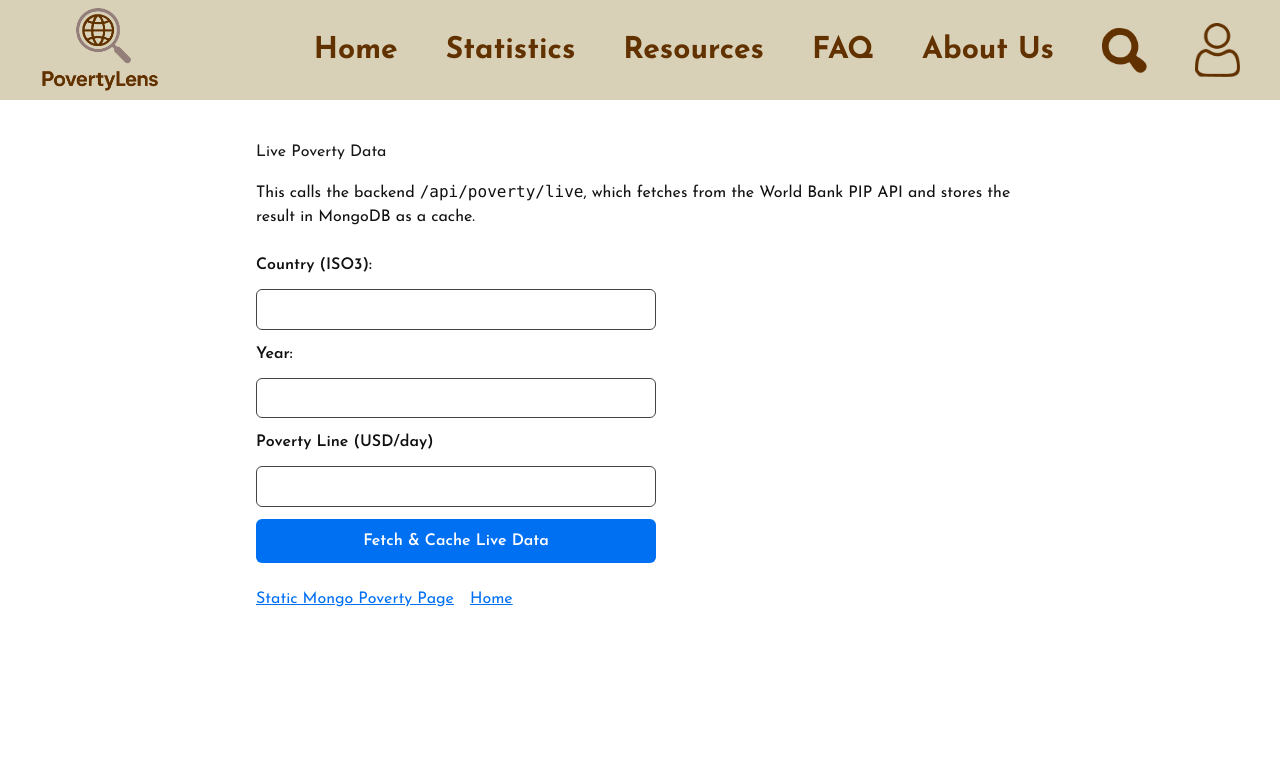
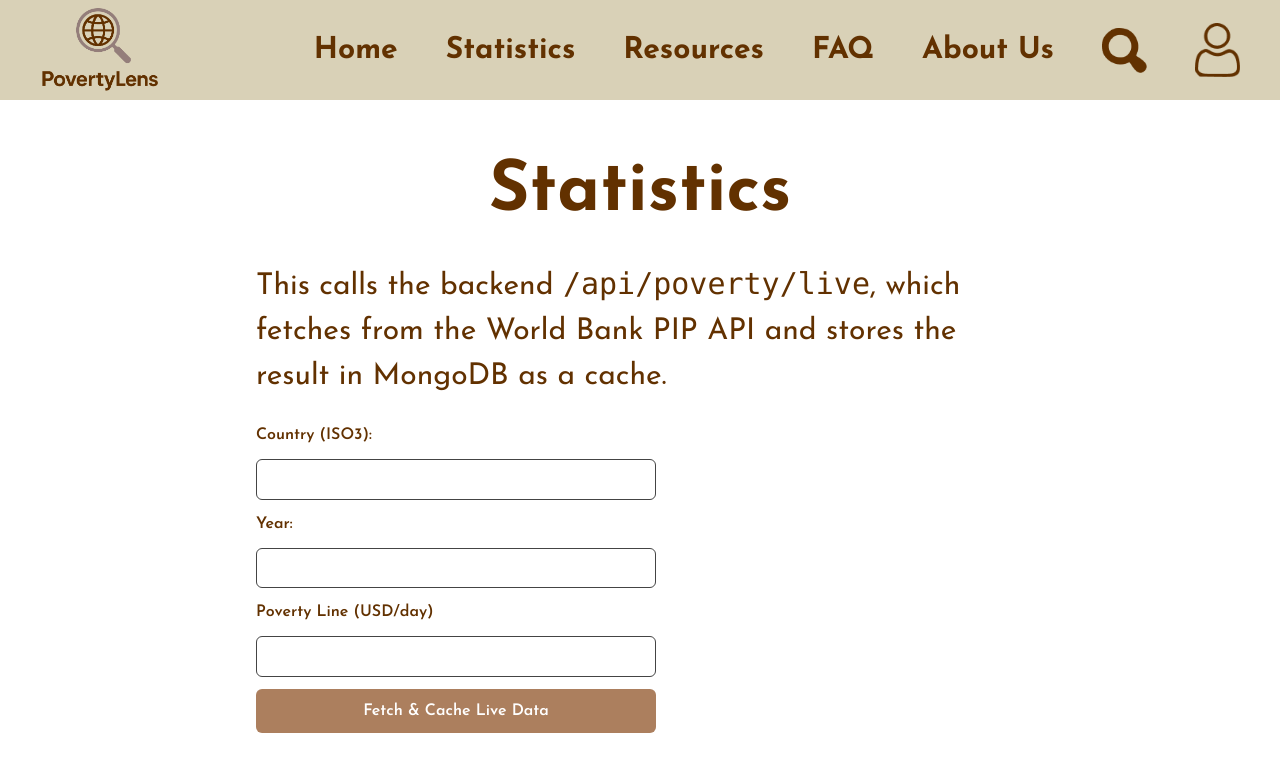
Before and after one commit to Revolution5/PovertyLens, a Next.js app in the folder frontend/: page /statistics in a window 1280 px wide. Shown: the top 772 px of the page. Built offline with nearby package versions, Linux system fonts and the light colour scheme.

Commit message:
Update frontend for Statistics

```diff
--- a/frontend/app/statistics/page.tsx
+++ b/frontend/app/statistics/page.tsx
@@ -23,7 +23,7 @@ export default function PovertyLivePage(){
     const [loading, setLoading] = useState(false);
     const [error, setError] = useState('');
 
-    const darkerText = { color: "#111", fontSize: "16px", fontWeight: 600};
+    const darkerText = { color: "#623100", fontSize: "16px", fontWeight: 600, textAlign: "left" as const};
 
     const inputStyle = {
         width: "100%",
@@ -59,19 +59,20 @@ export default function PovertyLivePage(){
     };
     return (
         <div style={{ maxWidth: 800, margin: '40px auto', padding: '0 16px'}}>
-            <h1 style={{ marginBottom: 16 }}>Live Poverty Data</h1>
-            <p style={{ marginBottom: 24, color: '#111', fontSize: "16px" }}>
+            <h1 style={{ marginBottom: 16, color:"#623100", fontSize:"70px",fontWeight:"bolder", textAlign:"center"}}>
+                Statistics
+            </h1>
+            <p style={{ marginBottom: 24, color: '#623100', fontSize: "30px", textAlign:"-webkit-left"}}>
                 This calls the backend <code>/api/poverty/live</code>, which fetches from the World Bank PIP API and stores the result in MongoDB as a cache.
             </p>
 
             <div
-                style={{ display: 'flex', flexDirection: 'column', gap: '12px', marginBottom: '24px', maxWidth: '400px'}}
-            >
+                style={{ display: 'flex', flexDirection: 'column', gap: '12px', marginBottom: '24px', maxWidth: '400px'}}>
                 <label style={darkerText}>Country (ISO3):</label>
                     <input
                         value={country}
                         onChange={(e) => setCountry(e.target.value.toUpperCase())}
-                        style={{ width: '100%', padding: '8px', fontSize: "15px", border: "1px solid #444", borderRadius: 6, color: "#000",}}
+                        style={{ width: '100%', padding: '8px', fontSize: "15px", border: "1px solid #444", borderRadius: 6, color: "#623100",}}
                         placeholder=""
                     />
                 <label style={darkerText}>Year:</label>
@@ -94,7 +95,7 @@ export default function PovertyLivePage(){
                     disabled={loading}
                     style={{
                         padding: '10px 16px',
-                        backgroundColor: "#0070f3",
+                        backgroundColor: "#AC7F5E",
                         color: '#fff',
                         border: 'none',
                         borderRadius: 6,
@@ -156,14 +157,6 @@ export default function PovertyLivePage(){
                     </details>
                 </div>
             )}
-            <div style={{ marginTop: 24}}>
-                <a href="/poverty" style={{ color: '#0070f3', textDecoration: 'underline', marginRight: 16 }}>
-                    Static Mongo Poverty Page
-                </a>
-                <a href='/' style={{ color: '#0070f3', textDecoration: 'underline' }}>
-                    Home
-                </a>
-            </div>
         </div>
     );
 }
```
